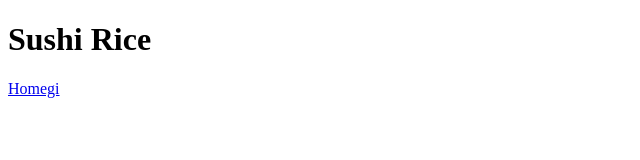
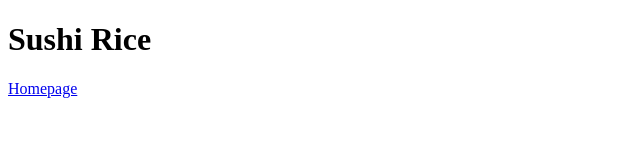
Before and after one commit to hamster-learns/odin-recipes, a plain HTML site: page recipes/sushi-rice.html in a window 1280 px wide. Shown: the full height of the page, 0-640 px from the left. Drawn offline with Linux system fonts and the light colour scheme.

Commit message:
Fix typo of homepage

```diff
--- a/recipes/sushi-rice.html
+++ b/recipes/sushi-rice.html
@@ -8,6 +8,6 @@
   <body>
     <h1>Sushi Rice</h1>
 
-    <a href="../index.html">Homegi</a>
+    <a href="../index.html">Homepage</a>
   </body>
 </html>
```
